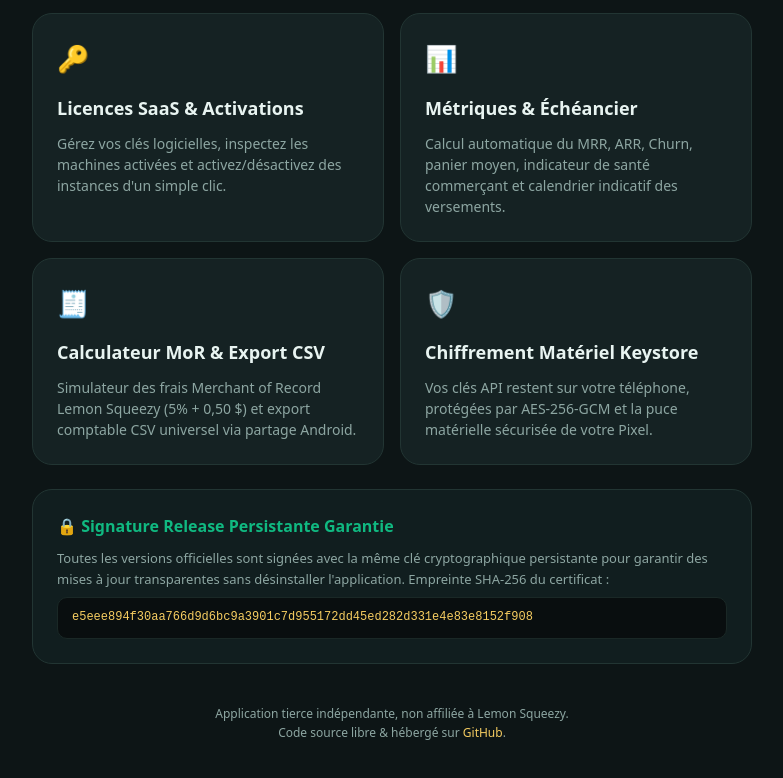
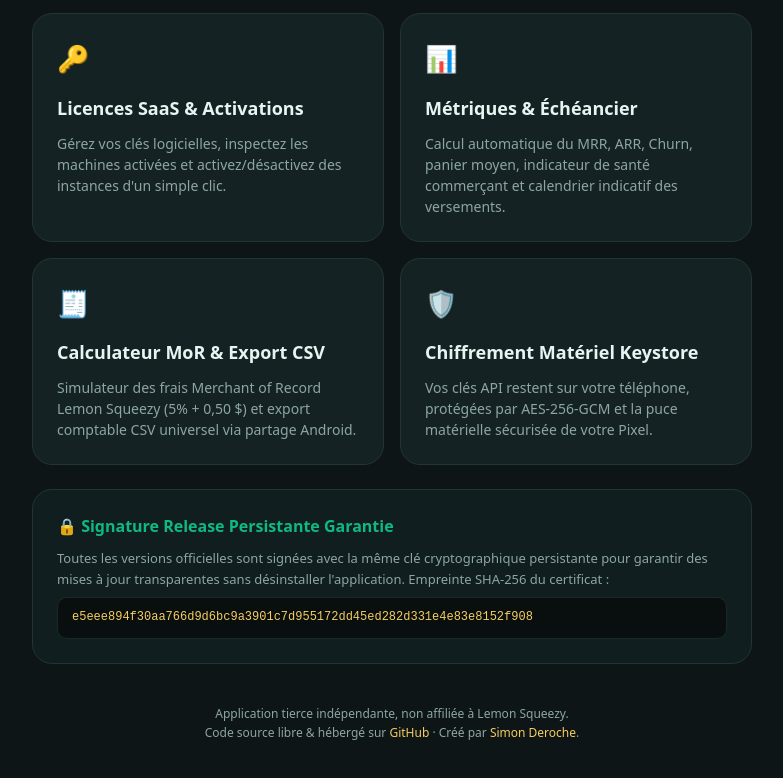
Before and after one commit to Epikaigle/lemonsqueezy-android-dashboard, a plain HTML site: page docs/index.html in a window 1280 px wide. Shown: the part 663-1441 px from the top of the page, without its empty margins (248-1031 px from the left). Drawn offline with Linux system fonts and the light colour scheme.

Commit message:
Add discreet footer link to simonderoche.fr/creation-web/

```diff
--- a/docs/index.html
+++ b/docs/index.html
@@ -244,7 +244,7 @@
 
     <footer>
       Application tierce indépendante, non affiliée à Lemon Squeezy.<br>
-      Code source libre & hébergé sur <a href="https://github.com/Epikaigle/lemonsqueezy-android-dashboard">GitHub</a>.
+      Code source libre & hébergé sur <a href="https://github.com/Epikaigle/lemonsqueezy-android-dashboard">GitHub</a> · Créé par <a href="https://simonderoche.fr/creation-web/" target="_blank" rel="noopener">Simon Deroche</a>.
     </footer>
   </div>
 </body>
```
